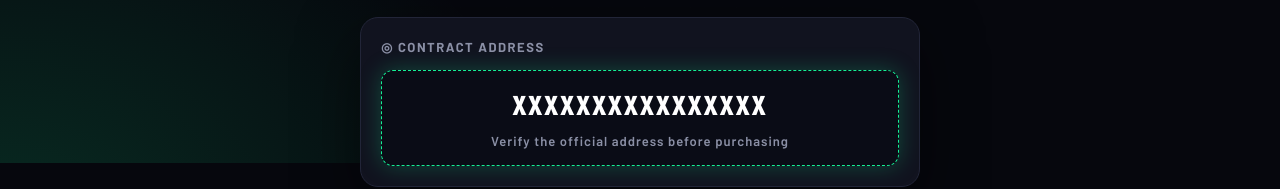
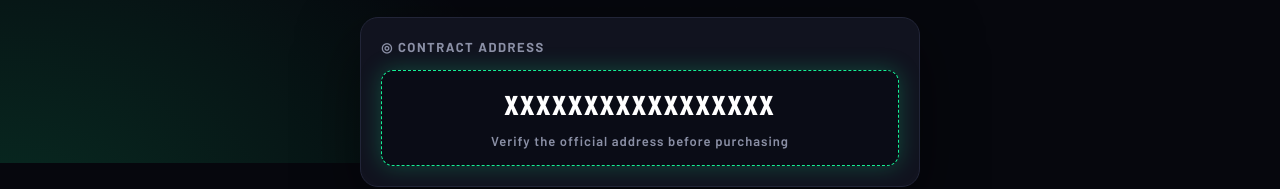
Before and after one commit to tankymans/runtoearn, a plain HTML site: page index.html in a window 1280 px wide. Shown: the part 637-826 px from the top of the page. Drawn offline with Linux system fonts and the light colour scheme.

Commit message:
Update index.html

```diff
--- a/index.html
+++ b/index.html
@@ -226,7 +226,7 @@
     <div class="ca-wrap">
       <div class="ca-top"><span>◎ Contract Address</span></div>
       <div id="caLocked">
-        <div class="ca-locked">XXXXXXXXXXXXXXXX<small>Verify the official address before purchasing</small></div>
+        <div class="ca-locked">XXXXXXXXXXXXXXXXX<small>Verify the official address before purchasing</small></div>
       </div>
       <div class="ca-display" id="caDisplay">
         <div class="ca-value" id="caValue"></div>
```
